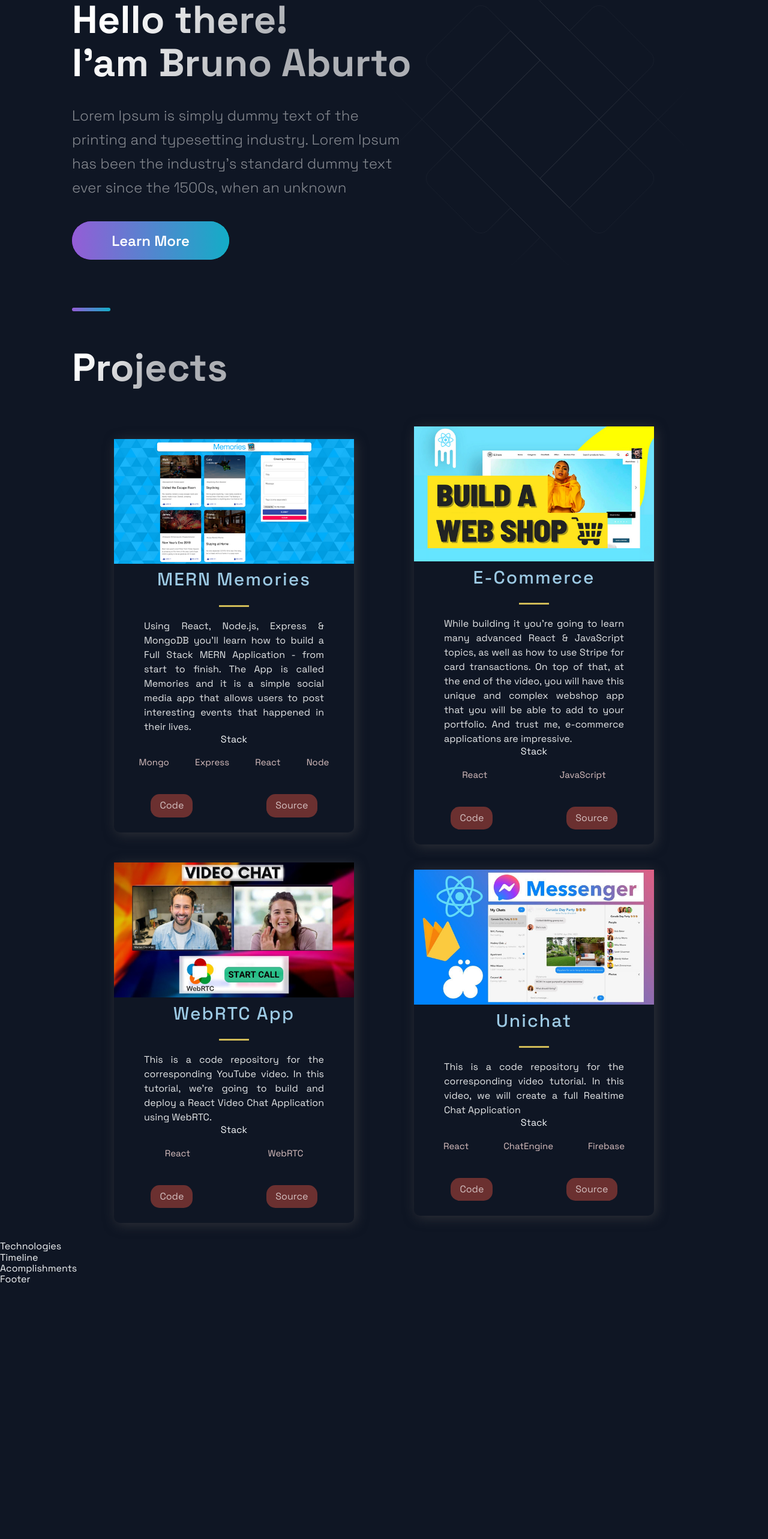
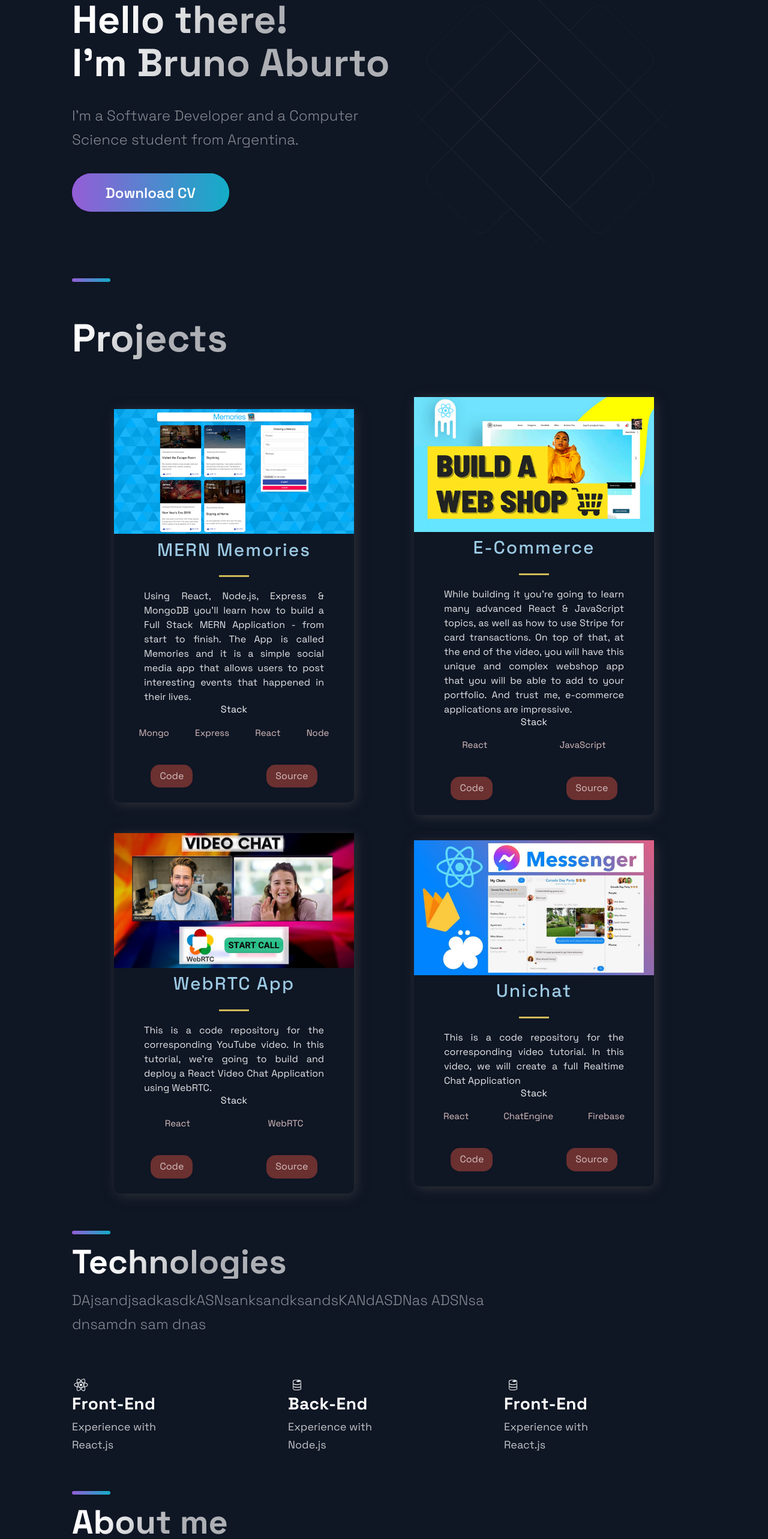
Before and after one commit to bru16/portfolio, a Next.js app: page / in a window 1280 px wide. Shown: the part 173-2739 px from the top of the page at 60% size. Before the commit the page ends 2316 px from the top, so only its background shows below. Built offline with nearby package versions, Linux system fonts and the light colour scheme.

Commit message:
Tech section

```diff
--- a/src/components/Footer/Footer.js
+++ b/src/components/Footer/Footer.js
@@ -6,9 +6,31 @@ import { CompanyContainer, FooterWrapper, LinkColumn, LinkItem, LinkList, LinkTi
 
 const Footer = () => {
   return (
-    <div>
-      Footer
-    </div>
+    <FooterWrapper>
+      <LinkList>
+        <LinkColumn>
+          <LinkTitle>Call</LinkTitle>
+          <LinkItem href="tel:111-1111-11111"></LinkItem>
+        </LinkColumn>
+        <LinkColumn>
+          <LinkTitle>Email</LinkTitle>
+          <LinkItem href="mailto:brunoaburto2@gmail.com">brunoaburto2@gmail.com</LinkItem>
+        </LinkColumn>
+      </LinkList>
+      <SocialIconsContainer>
+        <CompanyContainer>
+          <Slogan>May the force be with you</Slogan>
+        </CompanyContainer>
+        <SocialContainer>
+          <SocialIcons href="https://github.com/bru16">
+            <AiFillGithub size="3rem" />
+          </SocialIcons>
+          <SocialIcons href="https://www.linkedin.com/in/brunoaburto1/">
+            <AiFillLinkedin size="3rem" />
+          </SocialIcons>
+        </SocialContainer>
+      </SocialIconsContainer>
+    </FooterWrapper>
   );
 };
 
--- a/src/components/Hero/Hero.js
+++ b/src/components/Hero/Hero.js
@@ -1,5 +1,5 @@
 import React from 'react';
-
+import { FaFileDownload } from 'react-icons/fa'
 import { Section, SectionText, SectionTitle } from '../../styles/GlobalComponents';
 import Button from '../../styles/GlobalComponents/Button';
 import { LeftSection } from './HeroStyles';
@@ -8,15 +8,13 @@ const Hero = (props) => (
   <Section row nopadding>
     <LeftSection>
       <SectionTitle main center>
-        Hello there! <br />
-        I'am Bruno Aburto
+        Hello there!<br />
+        I'm Bruno Aburto
       </SectionTitle>
       <SectionText>
-        Lorem Ipsum is simply dummy text of the printing and typesetting industry.
-        Lorem Ipsum has been the industry's standard dummy
-        text ever since the 1500s, when an unknown
+        I'm a Software Developer and a Computer Science student from Argentina.
       </SectionText>
-      <Button>Learn More</Button>
+      <Button>Download CV</Button>
     </LeftSection>
   </Section>
 );
--- a/src/components/Technologies/Technologies.js
+++ b/src/components/Technologies/Technologies.js
@@ -1,12 +1,47 @@
 import React from 'react';
-import { DiFirebase, DiReact, DiZend } from 'react-icons/di';
+import { DiFirebase, DiNodejs, DiReact, DiZend } from 'react-icons/di';
 import { Section, SectionDivider, SectionText, SectionTitle } from '../../styles/GlobalComponents';
 import { List, ListContainer, ListItem, ListParagraph, ListTitle } from './TechnologiesStyles';
 
-const Technologies = () =>  (
-  <div>
-    Technologies
-  </div>
+const Technologies = () => (
+  <Section id="tech">
+    <SectionDivider />
+    <br />
+    <SectionTitle>Technologies</SectionTitle>
+    <SectionText>DAjsandjsadkasdkASNsanksandksandsKANdASDNas ADSNsa dnsamdn sam dnas</SectionText>
+    <List>
+      <ListItem>
+        <DiReact size="3rem" />
+        <ListContainer>
+          <ListTitle>Front-End</ListTitle>
+          <ListParagraph>
+            Experience with <br />
+            React.js
+          </ListParagraph>
+        </ListContainer>
+      </ListItem>
+      <ListItem>
+        <DiFirebase size="3rem" />
+        <ListContainer>
+          <ListTitle>Back-End</ListTitle>
+          <ListParagraph>
+            Experience with <br />
+            Node.js
+          </ListParagraph>
+        </ListContainer>
+      </ListItem>
+      <ListItem>
+        <DiFirebase size="3rem" />
+        <ListContainer>
+          <ListTitle>Front-End</ListTitle>
+          <ListParagraph>
+            Experience with <br />
+            React.js
+          </ListParagraph>
+        </ListContainer>
+      </ListItem>
+    </List>
+  </Section>
 );
 
 export default Technologies;
--- a/src/components/TimeLine/TimeLine.js
+++ b/src/components/TimeLine/TimeLine.js
@@ -43,9 +43,12 @@ const Timeline = () => {
   // }, []);
 
   return (
-    <div>
-      Timeline
-    </div>
+    <Section id='about'>
+      <SectionDivider />
+      <br />
+      <SectionTitle>About me</SectionTitle>
+      <SectionText>I'm a Computer Science student and Software Developer</SectionText>
+    </Section>
   );
 };
 
```
